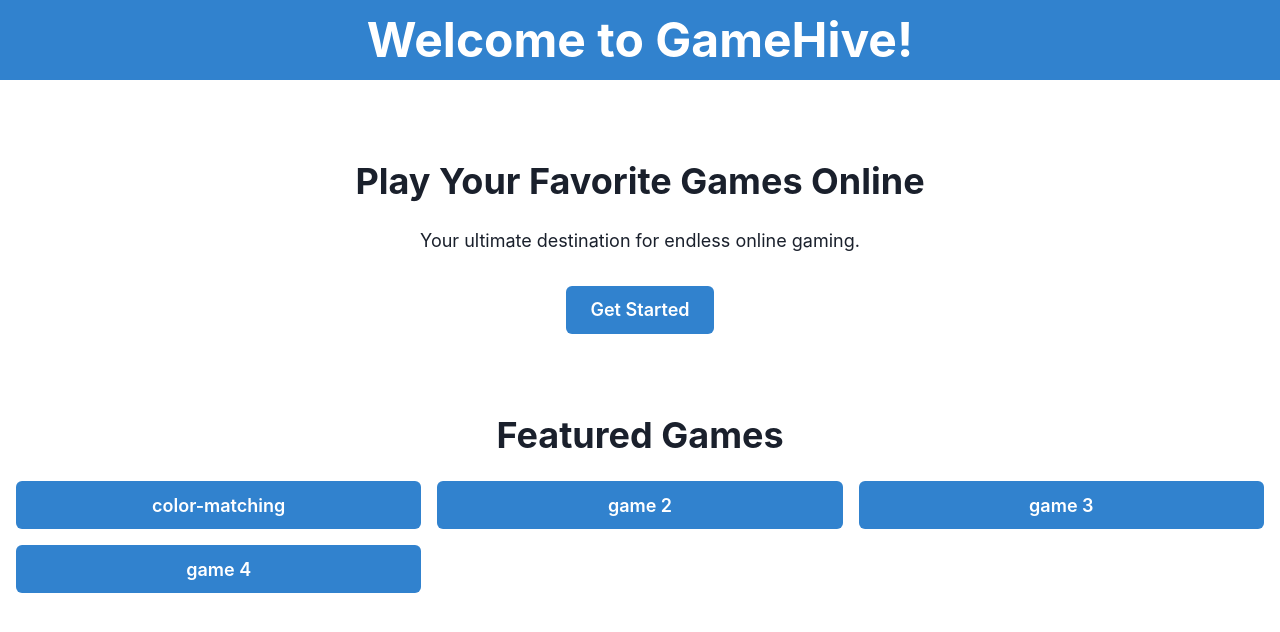
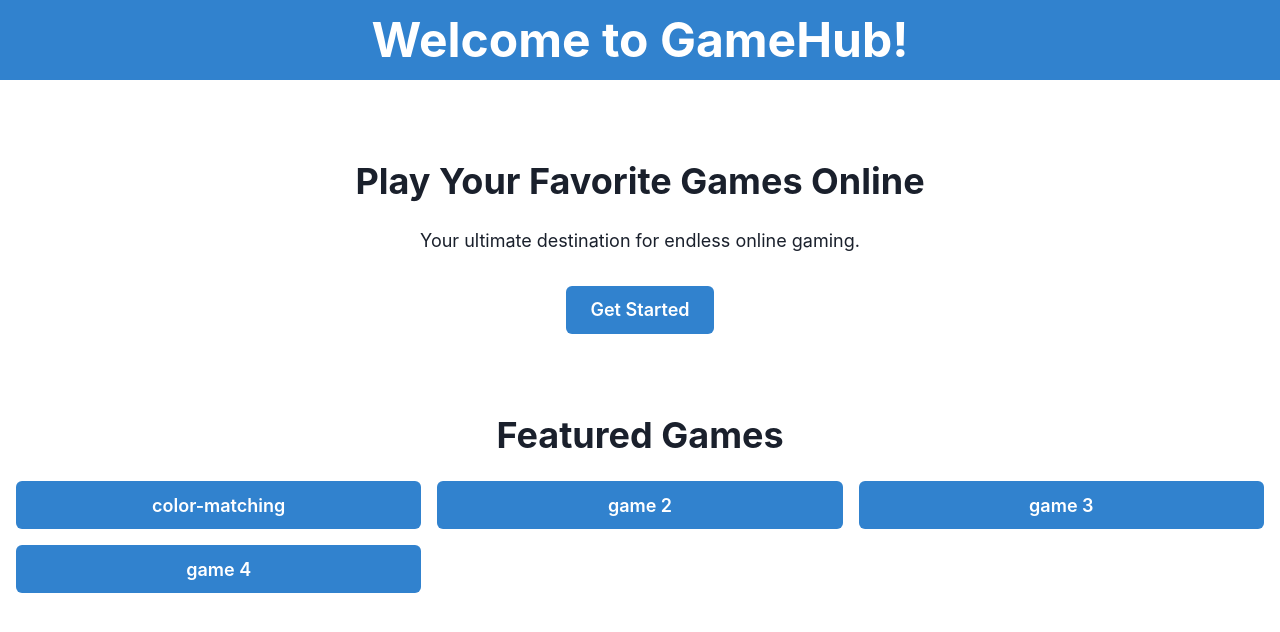
Before and after one commit to clinton-mwachia/react-games, a React (Vite) app: page / in a window 1280 px wide. Shown: the top 632 px of the page. Built offline with nearby package versions, Linux system fonts and the light colour scheme.

Commit message:
update page title

```diff
--- a/src/views/home/Home.jsx
+++ b/src/views/home/Home.jsx
@@ -13,7 +13,7 @@ const Home = () => {
       {/* Header */}
       <Box bg="blue.500" p={4} color="white">
         <Heading as="h1" size="2xl">
-          Welcome to GameHive!
+          Welcome to GameHub!
         </Heading>
       </Box>
       {/* Hero Section */}
```
